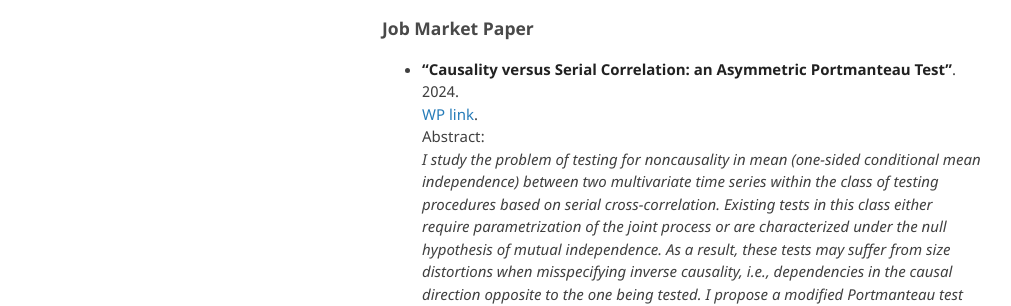
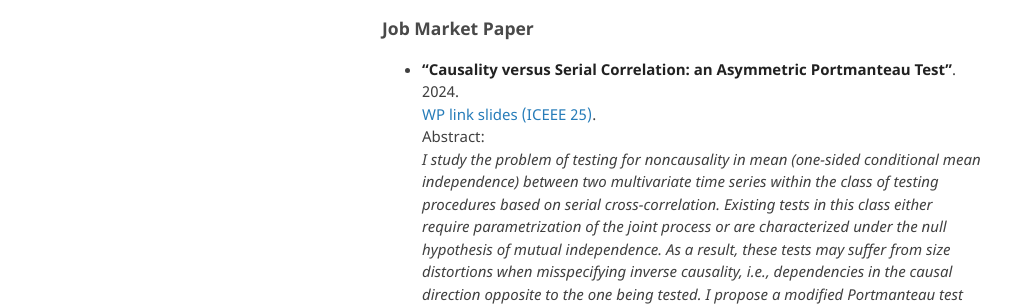
Before and after one commit to amandri/amandri.github.io, a Jekyll site: the page built from index.md, in a window 1280 px wide and 900 px high. Shown: the part 409-715 px from the top of the window, without its empty margins (133-1144 px from the left). Built offline with Jekyll 4.4.1, drawn with Linux system fonts in a browser that asks for light colours; the repository's description, which GitHub fills in, is left out; our own code applies the rules of GitHub Pages for plain Markdown files.

Commit message:
Update index.md

```diff
--- a/index.md
+++ b/index.md
@@ -19,7 +19,7 @@ E-mail: amedeo.andriollo[at]warwick.ac.uk
 ### Job Market Paper
 
 - **"Causality versus Serial Correlation: an Asymmetric Portmanteau Test"**. 2024. \
-[WP link](assets/pdf/JMP_Andriollo.pdf).\
+[WP link](assets/pdf/JMP_Andriollo.pdf) [slides (ICEEE 25)](assets/pdf/Causality_vs_SerialCorr.pdf).\
 Abstract: \
 *I study the problem of testing for noncausality in mean (one-sided conditional mean independence) between two multivariate time series within the class of testing procedures based on serial cross-correlation. Existing tests in this class either require parametrization of the joint process or are characterized under the null hypothesis of mutual independence. As a result, these tests may suffer from size distortions when misspecifying inverse causality, i.e., dependencies in the causal direction opposite to the one being tested. I propose a modified Portmanteau test statistic that incorporates a correction term to offset the influence of inverse causality, thereby eliminating the need to fully model the joint dynamics. I demonstrate that the proposed test statistic converges asymptotically to a standard normal distribution under the null hypothesis of noncausality in mean, resulting in correct asymptotic size. As an empirical application, I explore the statistical properties of my proposed test by studying three widely used measures of macroeconomic structural shocks, showing that the proposed test provides more reliable inference than the benchmark test.*
 
```
